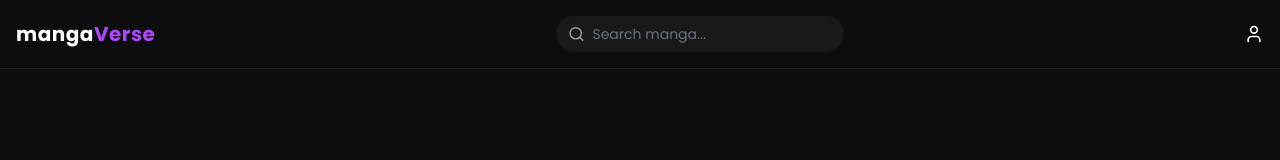
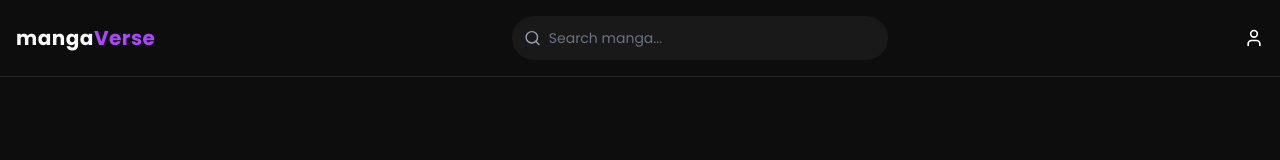
Before and after one commit to 01mehran/mangaVerse, a React (Vite) app: page / in a window 1280 px wide. Shown: the top 160 px of the page. Built offline with nearby package versions, Linux system fonts and the light colour scheme.

Commit message:
style(input): add outline to input wrapper on focus-within

```diff
--- a/src/components/Header.jsx
+++ b/src/components/Header.jsx
@@ -12,7 +12,7 @@ export default function Header() {
         </article>
 
         {/* Search (desktop) */}
-        <article className="hidden w-72 items-center rounded-full bg-white/5 px-3 py-2 md:flex">
+        <article className="hidden w-94 items-center rounded-full bg-white/5 px-3 py-3 transition duration-300 focus-within:ring-1 focus-within:ring-purple-400 md:flex">
           <Search size={18} className="text-gray-400" />
           <input
             type="text"
@@ -36,7 +36,7 @@ export default function Header() {
 
       {/* Mobile Search */}
       <div className="px-4 pb-3 md:hidden">
-        <article className="flex items-center rounded-full bg-white/5 px-3 py-2">
+        <article className="flex items-center rounded-full bg-white/5 px-3 py-3 transition duration-300 focus-within:ring-1 focus-within:ring-purple-400">
           <Search size={18} className="text-gray-400" />
           <input
             type="text"
```
